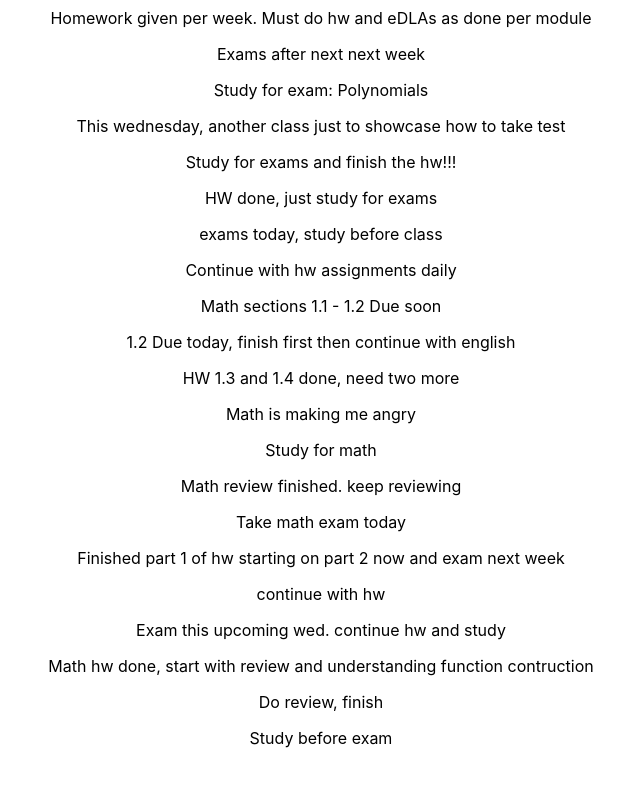
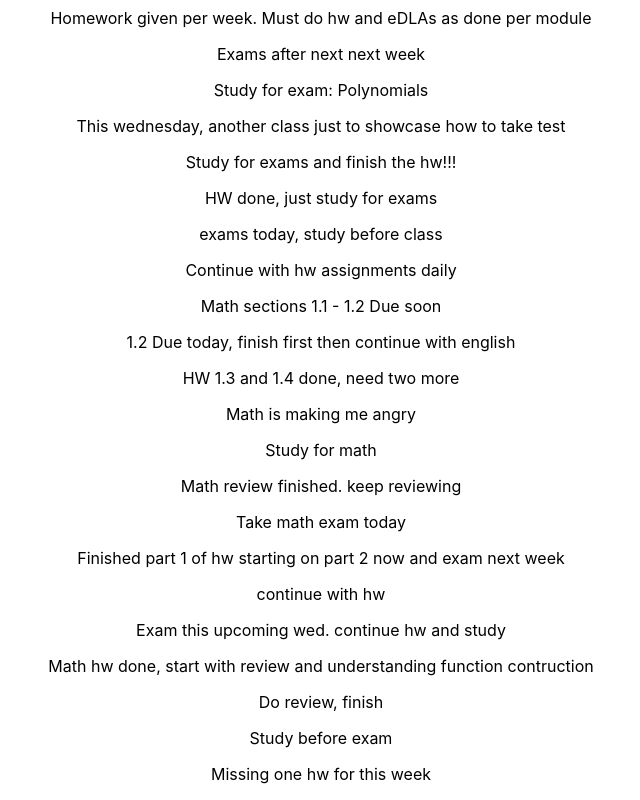
Before and after one commit to jsoomie/school-notebook, a React (Create React App) app: page /math in a window 1280 px wide. Shown: the part 218-1018 px from the top of the page, without its empty margins (319-959 px from the left). Before the commit the page ends 982 px from the top, so only its background shows below. Built offline with nearby package versions, Linux system fonts and the light colour scheme.

Commit message:
chore: update math

```diff
--- a/src/pages/Math/Math.tsx
+++ b/src/pages/Math/Math.tsx
@@ -31,6 +31,7 @@ export const Math = () => {
       </p>
       <p>Do review, finish</p>
       <p>Study before exam</p>
+      <p>Missing one hw for this week</p>
     </div>
   );
 };
```
